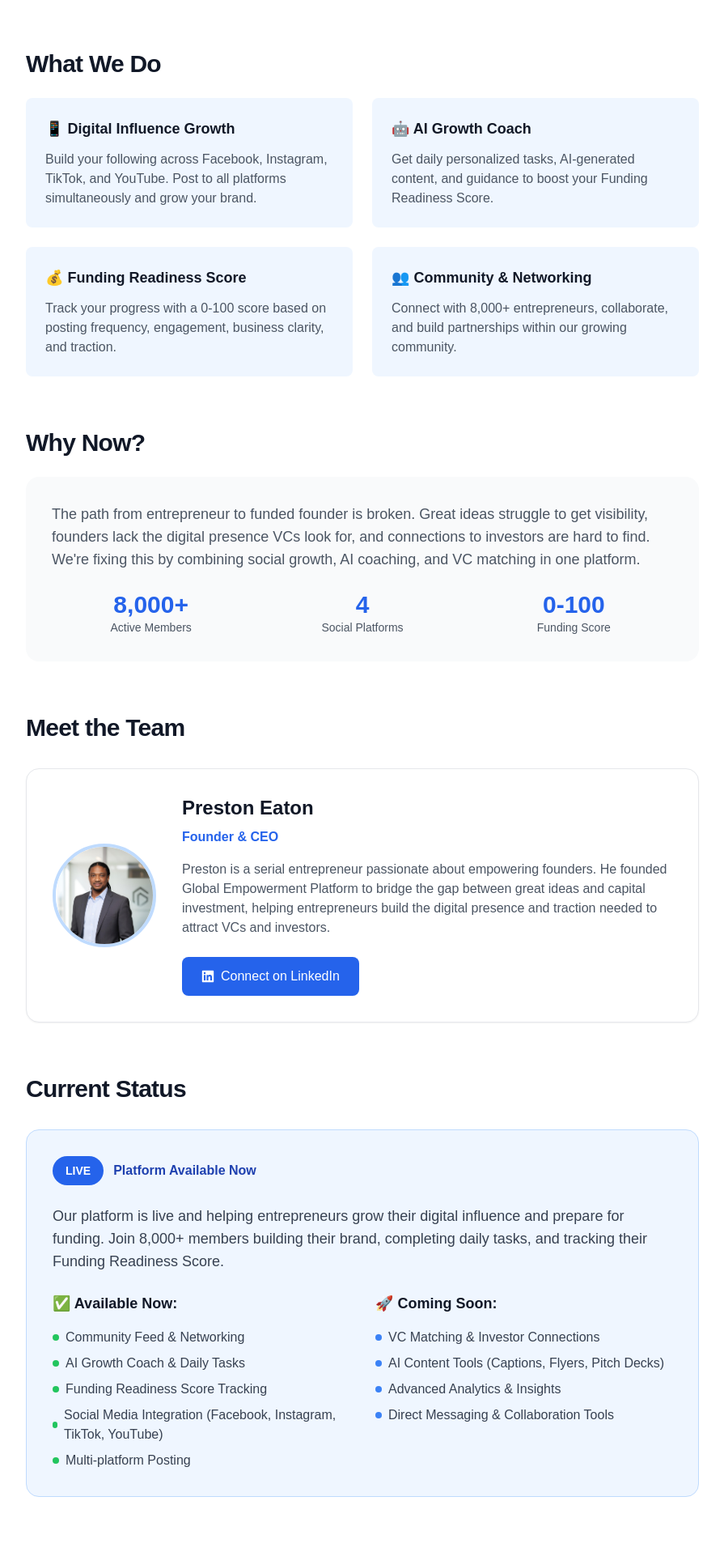
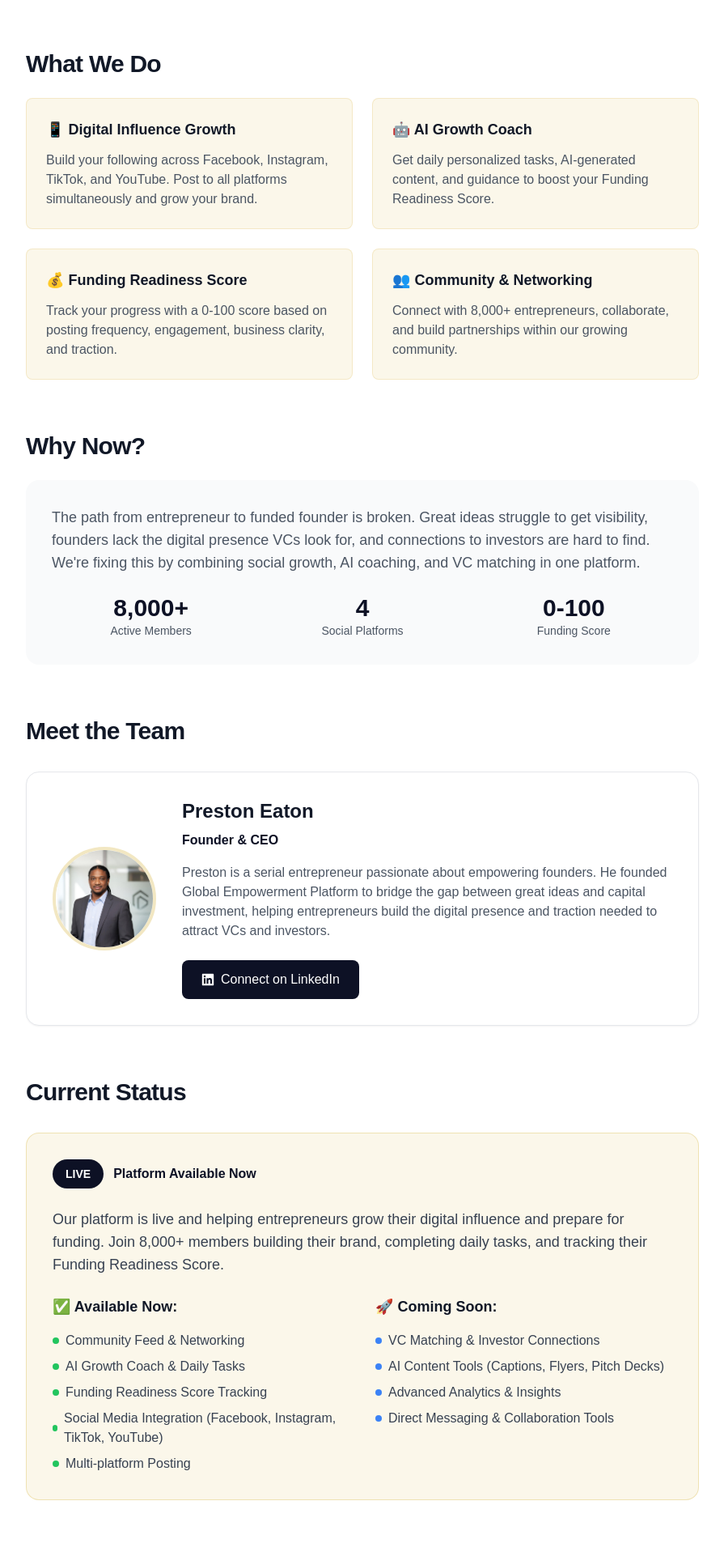
Before and after one commit to P-Paths/global-empowerment-platform, a Next.js app in the folder frontend/: page /about in a window 1280 px wide. Shown: the part 780-2697 px from the top of the page at 81% size, without its empty margins (192-1087 px from the left). Built offline with nearby package versions, Linux system fonts and the light colour scheme; no server answers.

Commit message:
Update about page colors to match landing page GEP color scheme

```diff
--- a/frontend/src/app/about/page.tsx
+++ b/frontend/src/app/about/page.tsx
@@ -38,12 +38,12 @@ export default function AboutPage() {
       </header>
 
       {/* Hero Section */}
-      <section className="relative bg-gradient-to-br from-blue-50 to-indigo-100 py-20 lg:py-32">
+      <section className="relative bg-gradient-to-br from-gep-navy/5 to-gep-navy/10 py-20 lg:py-32">
         <div className="mx-auto max-w-7xl px-4 sm:px-6 lg:px-8">
           <div className="text-center">
             <h1 className="text-4xl font-bold tracking-tight text-gray-900 sm:text-6xl lg:text-7xl">
               About
-              <span className="text-blue-600"> Global Empowerment Platform</span>
+              <span className="text-gep-navy"> Global Empowerment Platform</span>
             </h1>
             <p className="mt-6 text-lg leading-8 text-gray-600 max-w-3xl mx-auto">
               We're building the future of entrepreneurship by transforming members into funded founders through
@@ -70,19 +70,19 @@ export default function AboutPage() {
           <section>
             <h2 className="text-3xl font-bold tracking-tight text-gray-900 mb-6">What We Do</h2>
             <div className="grid gap-6 sm:grid-cols-2">
-              <div className="bg-blue-50 rounded-lg p-6">
+              <div className="bg-gep-gold/10 rounded-lg p-6 border border-gep-gold/20">
                 <h3 className="text-lg font-semibold text-gray-900 mb-3">📱 Digital Influence Growth</h3>
                 <p className="text-gray-600">Build your following across Facebook, Instagram, TikTok, and YouTube. Post to all platforms simultaneously and grow your brand.</p>
               </div>
-              <div className="bg-blue-50 rounded-lg p-6">
+              <div className="bg-gep-gold/10 rounded-lg p-6 border border-gep-gold/20">
                 <h3 className="text-lg font-semibold text-gray-900 mb-3">🤖 AI Growth Coach</h3>
                 <p className="text-gray-600">Get daily personalized tasks, AI-generated content, and guidance to boost your Funding Readiness Score.</p>
               </div>
-              <div className="bg-blue-50 rounded-lg p-6">
+              <div className="bg-gep-gold/10 rounded-lg p-6 border border-gep-gold/20">
                 <h3 className="text-lg font-semibold text-gray-900 mb-3">💰 Funding Readiness Score</h3>
                 <p className="text-gray-600">Track your progress with a 0-100 score based on posting frequency, engagement, business clarity, and traction.</p>
               </div>
-              <div className="bg-blue-50 rounded-lg p-6">
+              <div className="bg-gep-gold/10 rounded-lg p-6 border border-gep-gold/20">
                 <h3 className="text-lg font-semibold text-gray-900 mb-3">👥 Community & Networking</h3>
                 <p className="text-gray-600">Connect with 8,000+ entrepreneurs, collaborate, and build partnerships within our growing community.</p>
               </div>
@@ -100,15 +100,15 @@ export default function AboutPage() {
               </p>
               <div className="grid gap-4 sm:grid-cols-3 text-center">
                 <div>
-                  <div className="text-3xl font-bold text-blue-600">8,000+</div>
+                  <div className="text-3xl font-bold text-gep-navy">8,000+</div>
                   <div className="text-sm text-gray-600">Active Members</div>
                 </div>
                 <div>
-                  <div className="text-3xl font-bold text-blue-600">4</div>
+                  <div className="text-3xl font-bold text-gep-navy">4</div>
                   <div className="text-sm text-gray-600">Social Platforms</div>
                 </div>
                 <div>
-                  <div className="text-3xl font-bold text-blue-600">0-100</div>
+                  <div className="text-3xl font-bold text-gep-navy">0-100</div>
                   <div className="text-sm text-gray-600">Funding Score</div>
                 </div>
               </div>
@@ -126,12 +126,12 @@ export default function AboutPage() {
                     alt="Preston Eaton, Founder & CEO"
                     width={150}
                     height={150}
-                    className="w-32 h-32 rounded-full object-cover border-4 border-blue-200"
+                    className="w-32 h-32 rounded-full object-cover border-4 border-gep-gold/30"
                   />
                 </div>
                 <div className="flex-1 text-center md:text-left">
                   <h3 className="text-2xl font-bold text-gray-900 mb-2">Preston Eaton</h3>
-                  <p className="text-blue-600 font-semibold mb-4">Founder & CEO</p>
+                  <p className="text-gep-navy font-semibold mb-4">Founder & CEO</p>
                   <p className="text-gray-600 mb-6">
                     Preston is a serial entrepreneur passionate about empowering founders.
                     He founded Global Empowerment Platform to bridge the gap between great ideas and capital investment,
@@ -141,7 +141,7 @@ export default function AboutPage() {
                     href="https://linkedin.com/in/prestoneaton"
                     target="_blank"
                     rel="noopener noreferrer"
-                    className="inline-flex items-center px-6 py-3 bg-blue-600 text-white rounded-lg hover:bg-blue-700 transition-colors"
+                    className="inline-flex items-center px-6 py-3 bg-gep-navy text-white rounded-lg hover:bg-gep-navy/90 transition-colors"
                   >
                     <svg className="w-4 h-4 mr-2" fill="currentColor" viewBox="0 0 20 20">
                       <path fillRule="evenodd" d="M16.338 16.338H13.67V12.16c0-.995-.017-2.277-1.387-2.277-1.39 0-1.601 1.086-1.601 2.207v4.248H8.014v-8.59h2.559v1.174h.037c.356-.675 1.227-1.387 2.526-1.387 2.703 0 3.203 1.778 3.203 4.092v4.711zM5.005 6.575a1.548 1.548 0 11-.003-3.096 1.548 1.548 0 01.003 3.096zm-1.337 9.763H6.34v-8.59H3.667v8.59zM17.668 1H2.328C1.595 1 1 1.581 1 2.298v15.403C1 18.418 1.595 19 2.328 19h15.34c.734 0 1.332-.582 1.332-1.299V2.298C19 1.581 18.402 1 17.668 1z" clipRule="evenodd" />
@@ -156,10 +156,10 @@ export default function AboutPage() {
           {/* Current Status */}
           <section>
             <h2 className="text-3xl font-bold tracking-tight text-gray-900 mb-8">Current Status</h2>
-            <div className="bg-blue-50 border border-blue-200 rounded-2xl p-8">
+            <div className="bg-gep-gold/10 border border-gep-gold/30 rounded-2xl p-8">
               <div className="flex items-center gap-3 mb-6">
-                <span className="bg-blue-600 text-white px-4 py-2 rounded-full text-sm font-semibold">LIVE</span>
-                <span className="text-blue-800 font-semibold">Platform Available Now</span>
+                <span className="bg-gep-navy text-white px-4 py-2 rounded-full text-sm font-semibold">LIVE</span>
+                <span className="text-gep-navy font-semibold">Platform Available Now</span>
               </div>
               <p className="text-gray-700 mb-6 text-lg">
                 Our platform is live and helping entrepreneurs grow their digital influence and prepare for funding.
```
